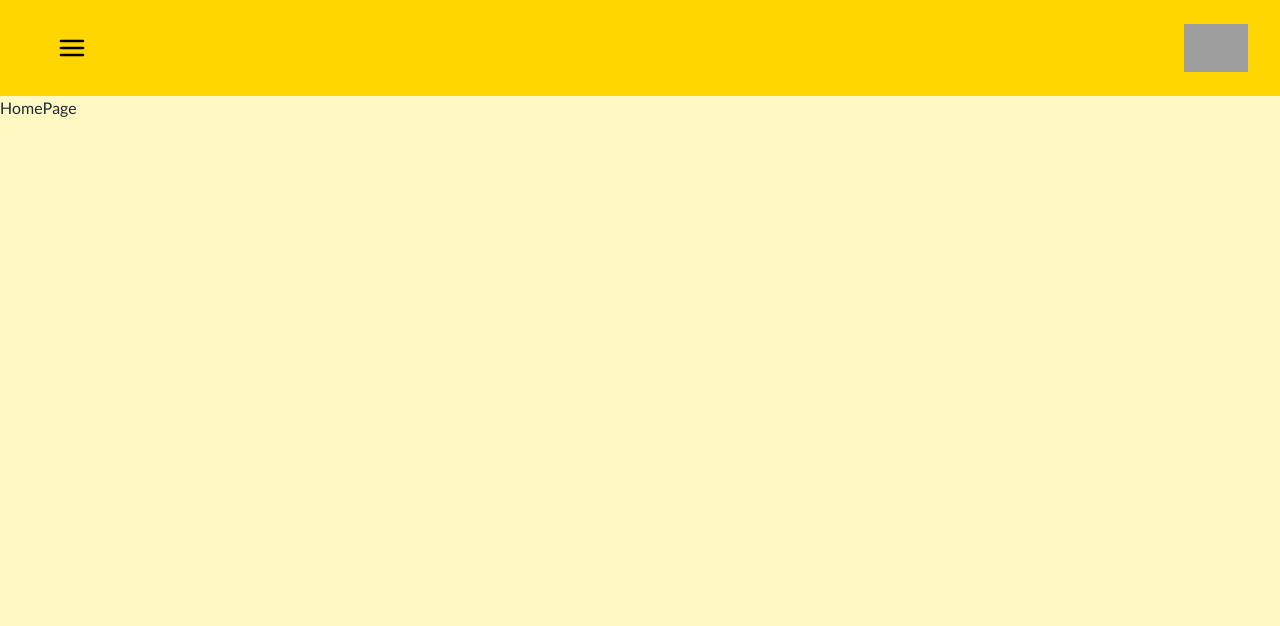
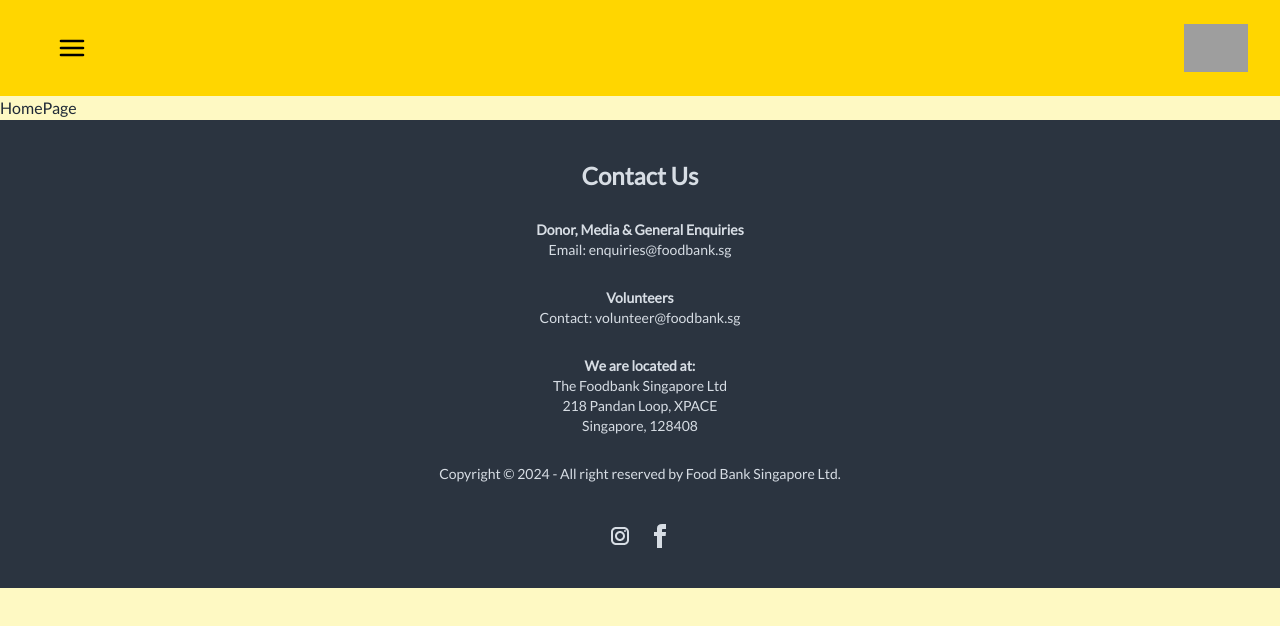
Before and after one commit to rxchell/Team-2-Code-to-Give-Asia-2024, a React (Vite) app in the folder frontend/: page / in a window 1280 px wide. Shown: the top 626 px of the page. Built offline with nearby package versions, Linux system fonts and the light colour scheme; grey boxes are pictures that could not be loaded.

Commit message:
footer complete

```diff
--- a/frontend/src/components/Footer.jsx
+++ b/frontend/src/components/Footer.jsx
@@ -1,49 +1,55 @@
-// import SocialIcons from './SocialIcons';
-
-// export default function Footer() {
-//     const HeroWaves = (
-//         <svg
-//             className="hero-waves -rotate-180 top-0"
-//             xmlns="http://www.w3.org/2000/svg"
-//             xmlnsXlink="http://www.w3.org/1999/xlink"
-//             viewBox="0 24 150 28 "
-//             preserveAspectRatio="none"
-//         >
-//             <defs>
-//                 <path id="wave-path" d="M-160 44c30 0 58-18 88-18s 58 18 88 18 58-18 88-18 58 18 88 18 v44h-352z" />
-//             </defs>
-//             <g className="wave1">
-//                 <use xlinkHref="#wave-path" x="50" y="3" fill="rgba(255,255,255, .1)" />
-//             </g>
-//             <g className="wave2">
-//                 <use xlinkHref="#wave-path" x="50" y="0" fill="rgba(255,255,255, .2)" />
-//             </g>
-//             <g className="wave3">
-//                 <use xlinkHref="#wave-path" x="50" y="9" fill="#2F0067" />
-//             </g>
-//         </svg>
-//     );
-
-//     return (
-//         <footer className="text-center bg-secondary pt-24 pb-8 relative">
-//             {HeroWaves}
-//             <div className="h-full">
-//                 <div className="text-center mb-6">
-//                     <h3 className="text-2xl md:text-3xl lg:text-4xl font-bold">Connect With Me</h3>
-//                 </div>
-//                 <SocialIcons />
-//                 <div className="container mx-auto mt-6 text-center">
-//                     <p className="text-gray-900 text-md md:text-l lg:text-xl">&copy; 2024 Juin Tan. All rights reserved.</p>
-//                 </div>
-//             </div>
-//         </footer>
-//     )
-// }
-
 export default function Footer() {
     return (
-        <footer>
+        <>
+        <footer className="footer footer-center bg-neutral text-neutral-content p-10">
+  <aside className="space-y-5">
+    <h1 className="font-bold text-2xl">Contact Us</h1>
+    <div>
+        <p className="font-bold">Donor, Media & General Enquiries</p>
+        <p>Email: enquiries@foodbank.sg</p>
+    </div>
 
-        </footer>
+    <div>
+        <p className="font-bold">Volunteers</p>
+        <p>Contact: volunteer@foodbank.sg</p>
+    </div>
+    <div>
+        <p className="font-bold">We are located at:</p>
+        <p>The Foodbank Singapore Ltd
+            <br/>218 Pandan Loop, XPACE
+            <br/>Singapore, 128408
+        </p>
+    </div>
+    <p>Copyright © {new Date().getFullYear()} - All right reserved by Food Bank Singapore Ltd.</p>
+  </aside>
+  <nav>
+    <div className="grid grid-flow-col gap-4">
+      <a>
+        <svg
+        xmlns="http://www.w3.org/2000/svg"
+        width="24"
+        height="24"
+        viewBox="0 0 24 24"
+        className="fill-current">
+            <path
+              d="M 8 3 C 5.243 3 3 5.243 3 8 L 3 16 C 3 18.757 5.243 21 8 21 L 16 21 C 18.757 21 21 18.757 21 16 L 21 8 C 21 5.243 18.757 3 16 3 L 8 3 z M 8 5 L 16 5 C 17.654 5 19 6.346 19 8 L 19 16 C 19 17.654 17.654 19 16 19 L 8 19 C 6.346 19 5 17.654 5 16 L 5 8 C 5 6.346 6.346 5 8 5 z M 17 6 A 1 1 0 0 0 16 7 A 1 1 0 0 0 17 8 A 1 1 0 0 0 18 7 A 1 1 0 0 0 17 6 z M 12 7 C 9.243 7 7 9.243 7 12 C 7 14.757 9.243 17 12 17 C 14.757 17 17 14.757 17 12 C 17 9.243 14.757 7 12 7 z M 12 9 C 13.654 9 15 10.346 15 12 C 15 13.654 13.654 15 12 15 C 10.346 15 9 13.654 9 12 C 9 10.346 10.346 9 12 9 z"></path>
+        </svg>
+      </a>
+
+      <a>
+        <svg
+          xmlns="http://www.w3.org/2000/svg"
+          width="24"
+          height="24"
+          viewBox="0 0 24 24"
+          className="fill-current">
+          <path
+            d="M9 8h-3v4h3v12h5v-12h3.642l.358-4h-4v-1.667c0-.955.192-1.333 1.115-1.333h2.885v-5h-3.808c-3.596 0-5.192 1.583-5.192 4.615v3.385z"></path>
+        </svg>
+      </a>
+    </div>
+  </nav>
+</footer>
+        </>
     );
 };
```
